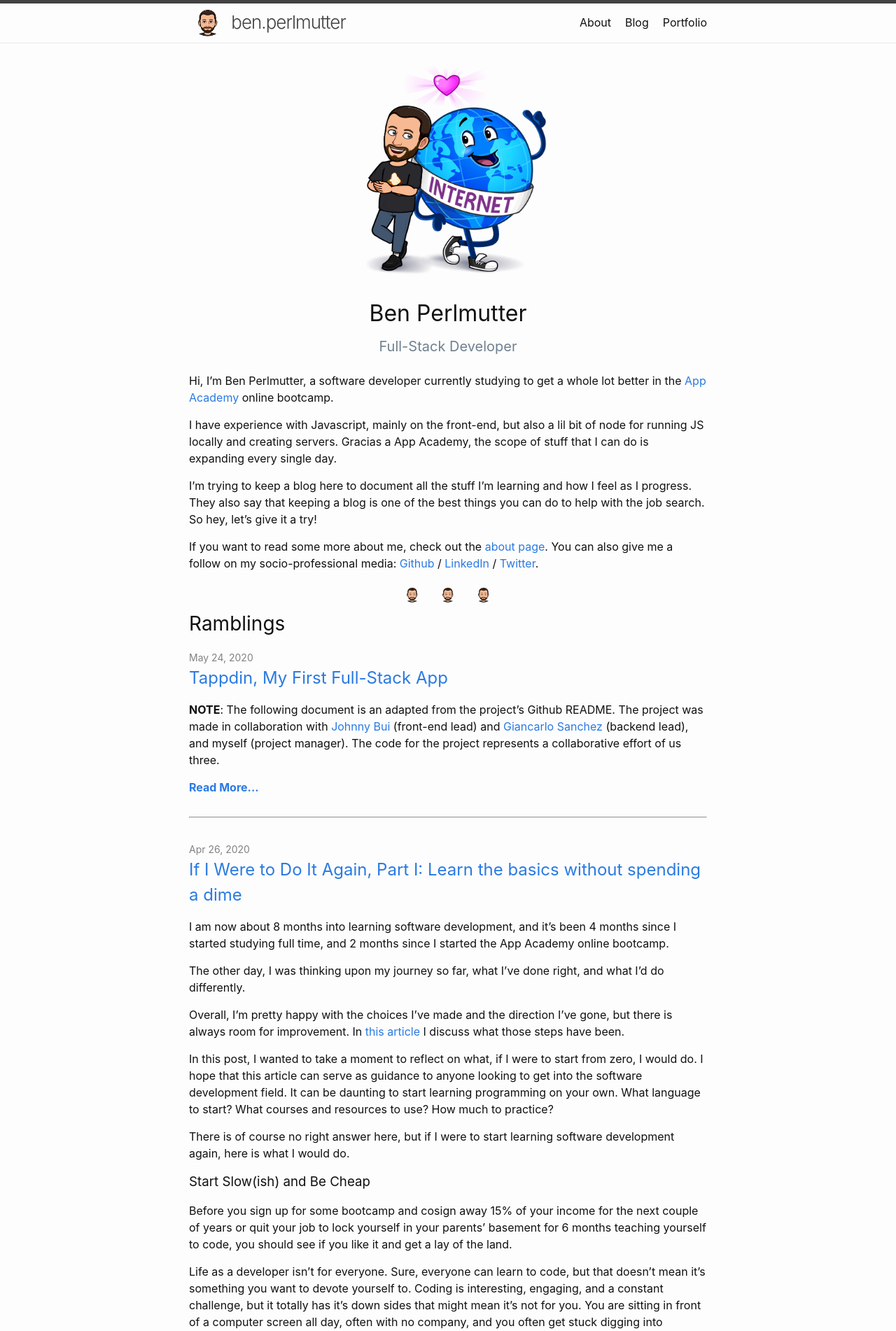
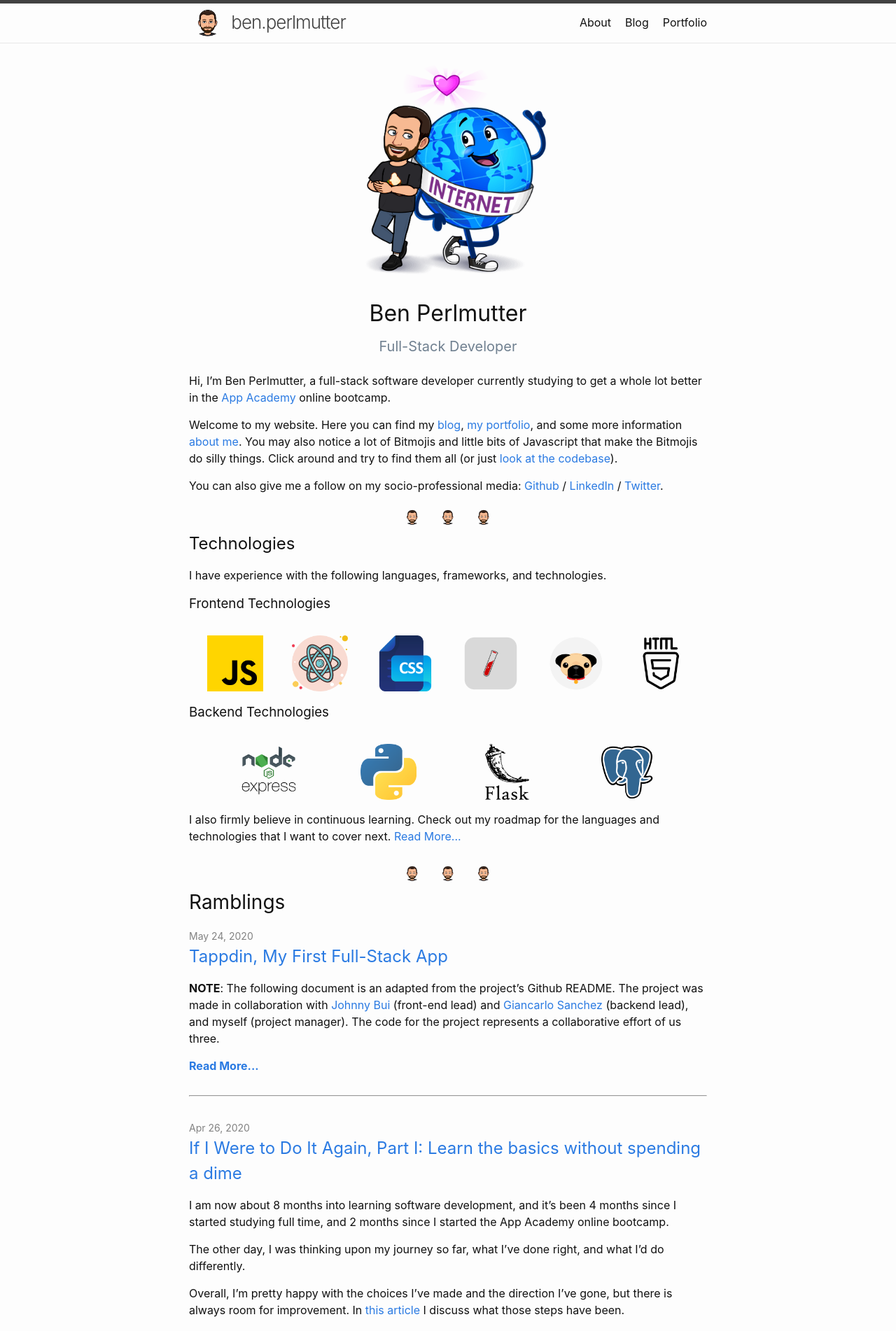
Before and after one commit to bpmutter/ben.perlmutter.io, a Jekyll site: the page built from index.markdown, in a window 1280 px wide. Shown: the top 1902 px of the page at 70% size. Built offline with Jekyll 4.4.1, drawn with Linux system fonts in a browser that asks for light colours.

Commit message:
add technologies section to homepage and redo intro text

```diff
--- a/assets/main.scss
+++ b/assets/main.scss
@@ -51,7 +51,17 @@
 .img-wrap-center {
         display: flex;
         justify-content: center;
-    }
+}
+.technologies__container{
+    display: flex;
+    flex-direction: row;
+    flex-wrap: wrap;
+    justify-content: space-evenly;
+}
+.technologies__img {
+    width: 80px;
+    padding: 1rem
+}
 
 .bitmoji-header {
     max-width: 300px;
@@ -71,12 +81,6 @@
     border-radius: 2rem;
     box-shadow: 0 0 15px rgba(0, 0, 0, 0.5);
 }
-// .post h2::before {
-//     display: inline;
-//     position: relative;
-//     top: 5px;
-//     content: url("/assets/img/01-bitmoji-neutral-50px.png");
-// }
 
 .blog-posts{
     list-style: none;
--- a/index.markdown
+++ b/index.markdown
@@ -14,19 +14,43 @@ layout: home
 </div>
 
 
-Hi, I'm Ben Perlmutter, a software developer currently studying to get a whole lot better in the [App Academy](https://appacademy.io/) online bootcamp.
+Hi, I'm Ben Perlmutter, a full-stack software developer currently studying to get a whole lot better in the [App Academy](https://appacademy.io/) online bootcamp.
 
-I have experience with Javascript, mainly on the front-end, but also a lil bit of node for running JS locally and creating servers. Gracias a App Academy, the scope of stuff that I can do is expanding every single day.
+Welcome to my website. Here you can find my [blog](/blog.html), [my portfolio](https://github.com/bpmutter/), and some more information [about me](/about.html). You may also notice a lot of Bitmojis and little bits of Javascript that make the Bitmojis do silly things. Click around and try to find them all (or just [look at the codebase](https://github.com/bpmutter/ben.perlmutter.io)).
 
-I'm trying to keep a blog here to document all the stuff I'm learning and how I feel as I progress. They also say that keeping a blog is one of the best things you can do to help with the job search. So hey, let's give it a try!
+You can also give me a follow on my socio-professional media: [Github](https://github.com/bpmutter) / [LinkedIn](https://www.linkedin.com/in/ben-perlmutter-a410228a/) / [Twitter](https://twitter.com/bpmutter).
 
-If you want to read some more about me, check out the [about page](/about.html). You can also give me a follow on my socio-professional media: [Github](https://github.com/bpmutter) / [LinkedIn](https://www.linkedin.com/in/ben-perlmutter-a410228a/) / [Twitter](https://twitter.com/bpmutter).
-
-<div class="bitmoji-divider">
+<section class="bitmoji-divider">
     <img src="/assets/img/01-bitmoji-neutral.png" class="bitmoji-divider__bitmoji">
     <img src="/assets/img/01-bitmoji-neutral.png" class="bitmoji-divider__bitmoji">
     <img src="/assets/img/01-bitmoji-neutral.png" class="bitmoji-divider__bitmoji">
+</section>
+<div id="technologies">
+    <h2>Technologies</h2>
+        <p>I have experience with the following languages, frameworks, and technologies.</p>
+        <h3>Frontend Technologies</h3>
+        <div class="technologies__container technologies__front-end">
+            <img src="/assets/img/technologies/javascript.png" class="technologies__img technologies__javascript">
+            <img src="/assets/img/technologies/react.png" class="technologies__img technologies__react">
+            <img src="/assets/img/technologies/css.png" class="technologies__img technologies__css">
+            <img src="/assets/img/technologies/jekyll.png" class="technologies__img technologies__jekyll">
+            <img src="/assets/img/technologies/pug.png" class="technologies__img technologies__pug">
+            <img src="/assets/img/technologies/html.png" class="technologies__img technologies__html">
+        <div>
+        <h3>Backend Technologies</h3>
+        <div class="technologies__container technologies__back-end">
+            <img src="/assets/img/technologies/node-express.png" class="technologies__img technologies__express">
+            <img src="/assets/img/technologies/python.png" class="technologies__img technologies__python">
+            <img src="/assets/img/technologies/flask.png" class="technologies__img technologies__flask">
+            <img src="/assets/img/technologies/postgres.png" class="technologies__img technologies__postgres">
+        <div>
+        <p>I also firmly believe in continuous learning. Check out my roadmap for the languages and technologies that I want to cover next. <a href="#">Read More...</a></p>
 </div>
+<section class="bitmoji-divider">
+    <img src="/assets/img/01-bitmoji-neutral.png" class="bitmoji-divider__bitmoji">
+    <img src="/assets/img/01-bitmoji-neutral.png" class="bitmoji-divider__bitmoji">
+    <img src="/assets/img/01-bitmoji-neutral.png" class="bitmoji-divider__bitmoji">
+</section>
 
 <!-- ## Skills
 coming soon....
```
Also changed, not shown: assets/img/technologies/css.png (added), assets/img/technologies/flask.png (added), assets/img/technologies/html.png (added), assets/img/technologies/javascript.png (added), assets/img/technologies/jekyll.png (added), assets/img/technologies/node-express.png (added), assets/img/technologies/postgres.png (added), assets/img/technologies/pug.png (added), assets/img/technologies/python.png (added), assets/img/technologies/react.png (added), 5 other files.
